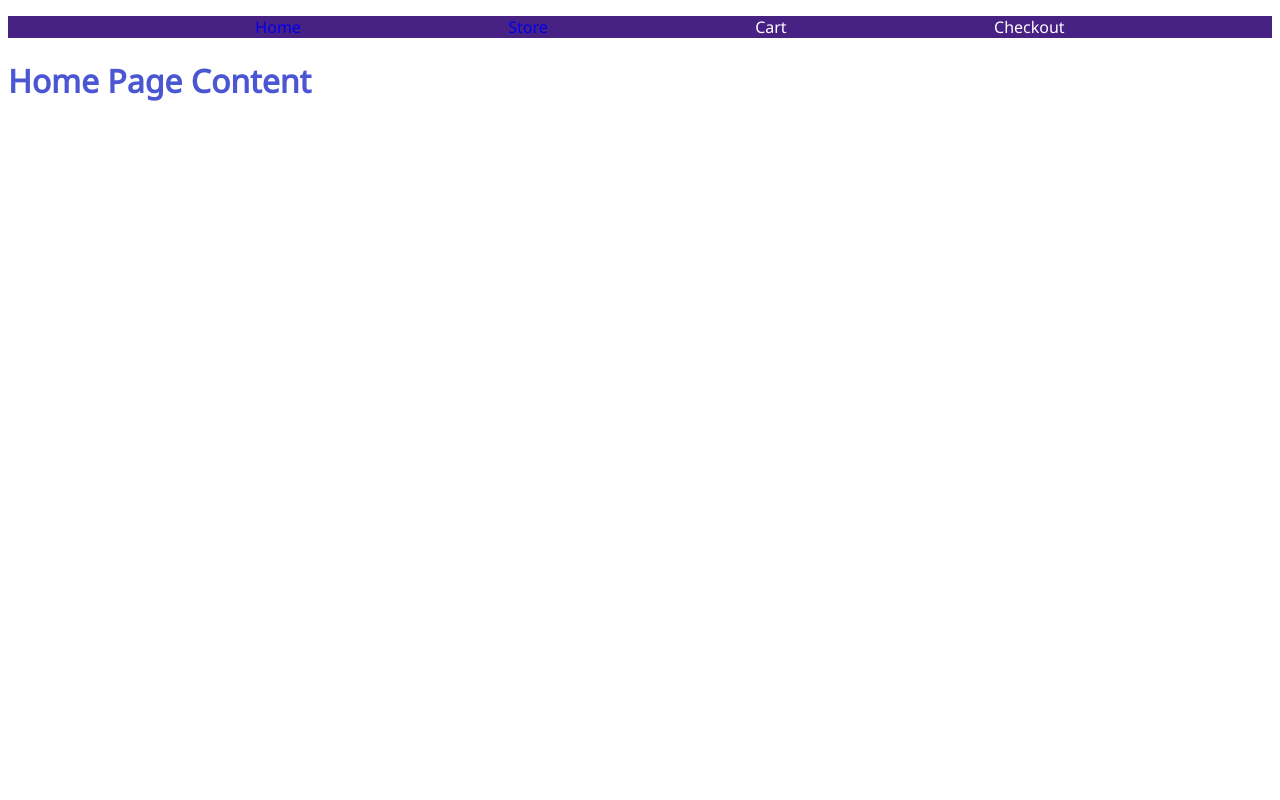
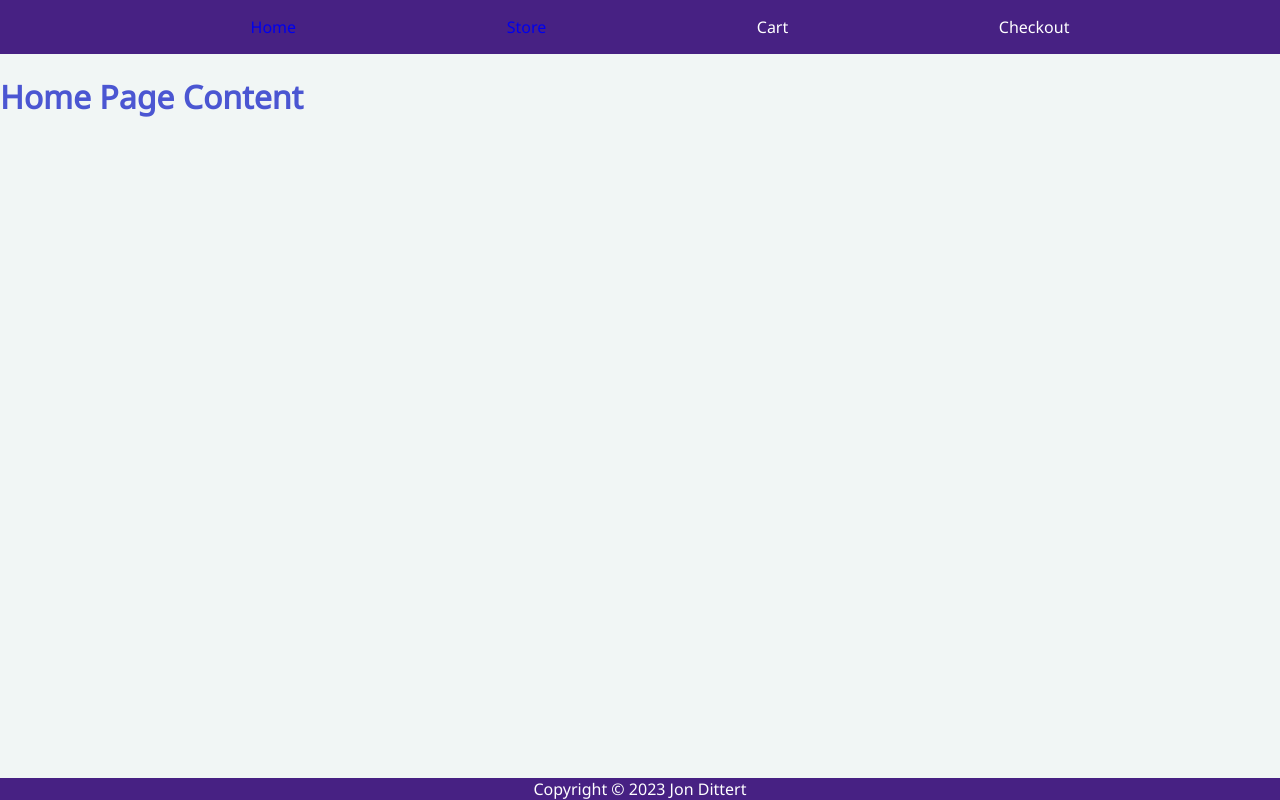
Before and after one commit to jdittert/shopping-cart, a React (Create React App) app: page / in a window 1280 px wide. Built offline with nearby package versions, Linux system fonts and the light colour scheme.

Commit message:
Add footer and footer styling

```diff
--- a/src/App.css
+++ b/src/App.css
@@ -1,3 +1,6 @@
 .wrapper {
     background-color: var(--header-background);
+    display: grid;
+    grid-template-rows: min-content 1fr min-content;
+    min-height: 100vh;
 }
--- a/src/App.js
+++ b/src/App.js
@@ -1,12 +1,14 @@
 import './App.css';
 import Header from './components/header';
 import Main from './components/main';
+import Footer from './components/footer';
 
 function App() {
   return (
-    <div>
+    <div className='wrapper'>
       <Header />
       <Main />
+      <Footer />
     </div>
   );
 }
--- /dev/null
+++ b/src/components/footer.js
@@ -0,0 +1,12 @@
+import React from 'react';
+import '../styles/footer.css'
+
+function Footer() {
+    return (
+        <div className='footer'>
+            Copyright &copy; 2023 Jon Dittert
+        </div>
+    )
+}
+
+export default Footer;
--- a/src/index.css
+++ b/src/index.css
@@ -20,6 +20,8 @@
 
 body {
     font-family: 'Noto Sans';
+    margin: 0;
+    padding: 0;
 }
 
 button {
--- /dev/null
+++ b/src/styles/footer.css
@@ -0,0 +1,5 @@
+.footer {
+    text-align: center;
+    background-color: var(--dark-accent-color);
+    color: white;
+}
```
